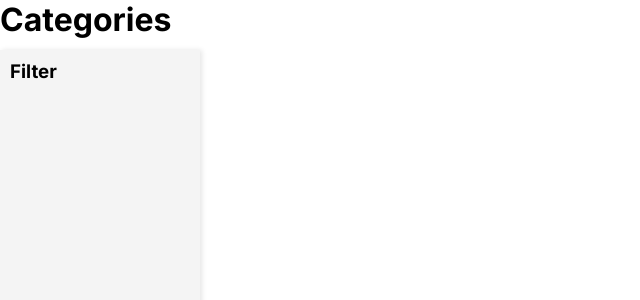
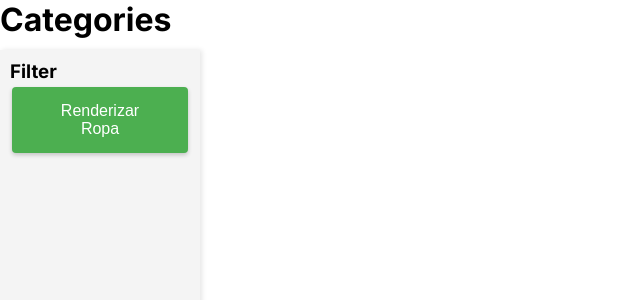
Before and after one commit to edwinarroyolopez/riwi-gates-ecommerce, a Next.js app in the folder apps/customer/: page /categories in a window 1280 px wide. Shown: the top 300 px of the page, without its empty margins (0-640 px from the left). Built offline with nearby package versions, Linux system fonts and the light colour scheme.

Commit message:
feature/Pablo-Buttons test funcionality

```diff
--- a/apps/customer/src/app/categories/FelipeJimenez/Aside.tsx
+++ b/apps/customer/src/app/categories/FelipeJimenez/Aside.tsx
@@ -1,10 +1,10 @@
 "use client";
 
 import React from "react";
-
+import RenderButton from "../Pablo/components/button";
 
 const Aside = () => {
-    const buttonStyle: React.CSSProperties = {
+    const asideStyle: React.CSSProperties = {
         position: "fixed",
         left: 0,
         top: 50,
@@ -15,12 +15,17 @@ const Aside = () => {
         boxShadow: "2px 0 5px rgba(0, 0, 0, 0.1)"
     };
 
+    const handleRenderClick = () => {
+        // Aquí irá la lógica de renderizado cuando la implementes
+        console.log('Botón de renderizado clickeado');
+    };
+
     return (
-        <aside style={buttonStyle}>
+        <aside style={asideStyle}>
             <h3>Filter</h3>
-
+            <RenderButton onClick={handleRenderClick} />
         </aside>
     )
 }
 
-export default Aside
+export default Aside;
--- /dev/null
+++ b/apps/customer/src/app/categories/Pablo/components/button.tsx
@@ -0,0 +1,36 @@
+import React from 'react';
+
+interface RenderButtonProps {
+  onClick: () => void;
+  disabled?: boolean;
+}
+
+const RenderButton: React.FC<RenderButtonProps> = ({ onClick, disabled = false }) => {
+  const buttonStyle: React.CSSProperties = {
+    backgroundColor: disabled ? '#cccccc' : '#4CAF50',
+    border: 'none',
+    color: disabled ? '#666666' : 'white',
+    padding: '15px 32px',
+    textAlign: 'center',
+    textDecoration: 'none',
+    display: 'inline-block',
+    fontSize: '16px',
+    margin: '4px 2px',
+    cursor: disabled ? 'not-allowed' : 'pointer',
+    transition: 'background-color 0.3s',
+    borderRadius: '4px',
+    boxShadow: '0 2px 4px rgba(0,0,0,0.2)',
+  };
+
+  return (
+    <button
+      style={buttonStyle}
+      onClick={onClick}
+      disabled={disabled}
+    >
+      Renderizar Ropa
+    </button>
+  );
+};
+
+export default RenderButton;
```
Also changed, not shown: apps/customer/src/app/categories/page.tsx (line endings or trailing spaces). Lines whose indentation alone changed are shown as unchanged.
